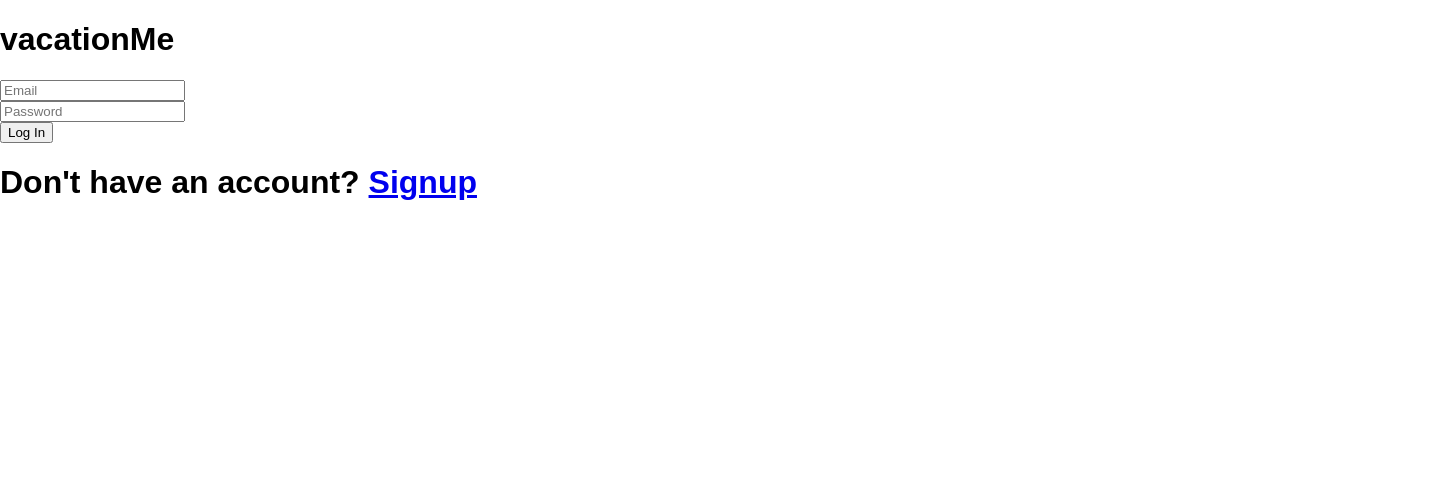
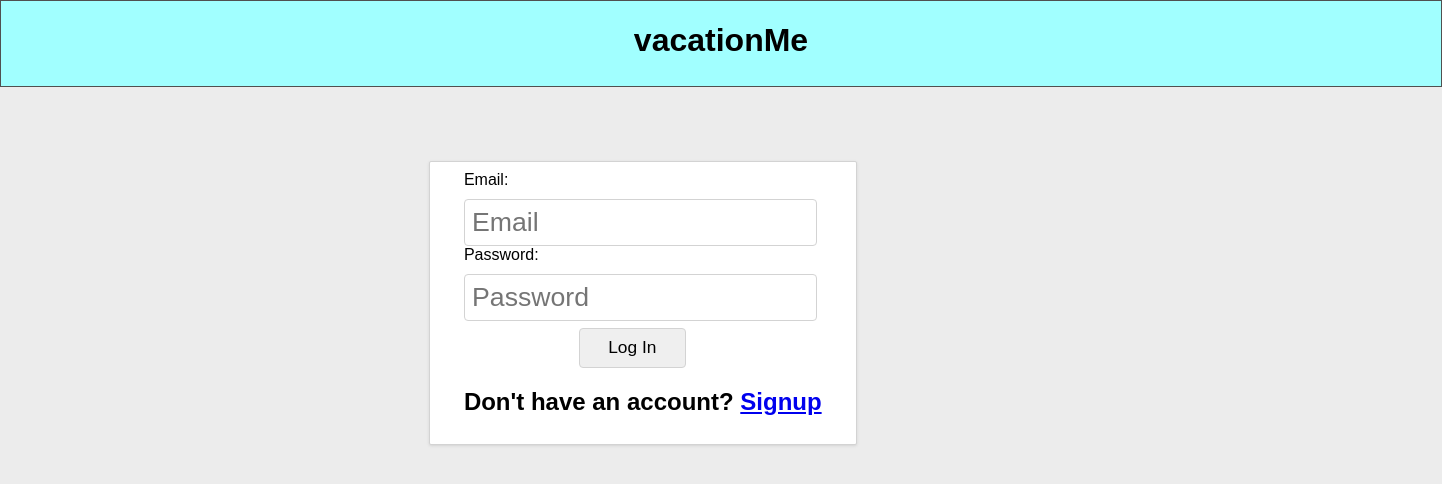
Before and after one commit to GoodGuyGuf/vacationMe-frontend, a React (Create React App) app: page /login in a window 1280 px wide. Shown: the top 484 px of the page, 1442 px wide, since content can reach past the window. Built offline with nearby package versions, Linux system fonts and the light colour scheme; no server answers; a web font is replaced by a local one.

Commit message:
adjusted jsx & css for login, removed br tags in signup.js

```diff
--- a/src/components/Signup/Signup.js
+++ b/src/components/Signup/Signup.js
@@ -61,15 +61,11 @@ class Signup extends React.Component{
                 <section>
                     <form id="signup" onSubmit={this.handleOnSubmit}>
                         <input id="loginInput" onChange={this.handleOnChange} type="text" name="name" value={this.state.name} placeholder="Name"/>
-                        <br />
                         <input id="loginInput" onChange={this.handleOnChange} type="text" name="username" value={this.state.username} placeholder="Username"/>
-                        <br />
                         <input id="loginInput" onChange={this.handleOnChange} type="email" name="email" value={this.state.email} placeholder="Email"/>
-                        <br />
                         <input id="loginInput" onChange={this.handleOnChange} type="password" name="password" value={this.state.password} placeholder="Password"/>
-                        <br />
                         <input id="signupSubmit" type="submit" value="Sign Up"/>
-                        <h1>Already have an account? <Link to="/login">Log In</Link></h1>
+                        <h2>Already have an account? <Link to="/login">Log In</Link></h2>
                     </form>
                 </section>
             </main>
--- a/src/components/login/Login.js
+++ b/src/components/login/Login.js
@@ -76,27 +76,35 @@ class Login extends Component{
         return(
             <main id="loginform">
                 <form onSubmit={this.handleOnSubmit}>
-                    <input id="loginInput" onChange={this.handleOnChange}
+                    <div>
+                        <label for="loginInput">Email:</label>
+                        <input
+                            class="loginInput"
+                            onChange={this.handleOnChange}
                             type="email"
                             name="email"
                             value={this.state.email}
                             placeholder="Email"
                         />
+                    </div>
 
-                     <br/>
-
-                    <input id="loginInput" onChange={this.handleOnChange}
+                    <div>
+                        <label for="loginInput">Password:</label>
+                        <input
+                            class="loginInput"
+                            onChange={this.handleOnChange}
                             type="password"
                             name="password"
                             value={this.state.password}
                             placeholder="Password"
                         />
+                     </div>
 
-                     <br/>
+                     <div>
+                        <input id="loginSubmit" type="submit" value="Log In"/>
+                    </div>
 
-                    <input id="loginSubmit" type="submit" value="Log In"/>
-
-                    <h1>Don't have an account? <Link to="/signup">Signup</Link></h1>
+                    <h2>Don't have an account? <Link to="/signup">Signup</Link></h2>
                 </form>
             </main>
         )
--- a/src/css/App.css
+++ b/src/css/App.css
@@ -1,4 +1,4 @@
-/* html{
+html{
     background-color: rgb(236, 236, 236);
 }
 
@@ -13,17 +13,15 @@
     margin-bottom: 1%;
     width: 85%;
     padding: 2% 8% 2% 8%;
-    border: solid 2px;
-    border-color: black;
-    background-color: rgb(245, 245, 245);
-    border-radius: 5px;
+    border-radius: 2px;
+    border: solid lightgrey 1px;
+    background-color: white;
+    box-shadow: 0 1px 3px lightgrey;
 }
 
-#loginInput{
-    border: solid 1px;
-    border-color: rgb(80, 80, 80);
-    border-radius: 3px;
-    background-color: white;
+.loginInput{
+    border: solid lightgrey 1px;
+    border-radius: 4px;
     margin-top: 3%;
     padding: 2%;
     height: 30px;
@@ -31,19 +29,20 @@
     font-size: 20pt;
 }
 
-#loginInput:focus{
+.loginInput:focus{
     outline: none;
 }
 
-#loginInput:hover{
+.loginInput:hover{
     background-color: rgb(220, 253, 255);
     transition-duration: 0.5s;
 }
 
+.loginInput:-webkit-autofill::first-line {font-size: 24px}
+
 #loginSubmit{
-    border: solid 1px;
-    border-color: rgb(80, 80, 80);
-    border-radius: 5px;
+    border: solid lightgrey 1px;
+    border-radius: 4px;
     margin: 2% 0 0 32%;
     padding: 2%;
     height: 40px;
@@ -62,7 +61,7 @@
     background-color: rgb(0, 53, 53);
 }
 
-// This marks the end of the login page
+/* This marks the end of the login page */
 
 #signup{
     text-align: center;
@@ -92,7 +91,7 @@
     transition-duration: 1s;
 }
 
-// This marks the end of the signup page
+/* This marks the end of the signup page */
 
 #NavBar{
     background-color: rgb(161, 255, 255);
@@ -236,11 +235,11 @@ article[id^="comment_"]{
     padding: 1%;
     width: 20%;
     font-size: 13pt;
-} */
+}
 
 /* This is the end of the home page */
 
-/* #userInfo{
+#userInfo{
     text-align: center;
 }
 
@@ -300,6 +299,6 @@ h5#userposts{
     height: 50px;
     width: 100px;
     font-size: 13pt;
-} */
+}
 
 /* This is the end of the Profile page */
```
Lines whose indentation alone changed are shown as unchanged.
